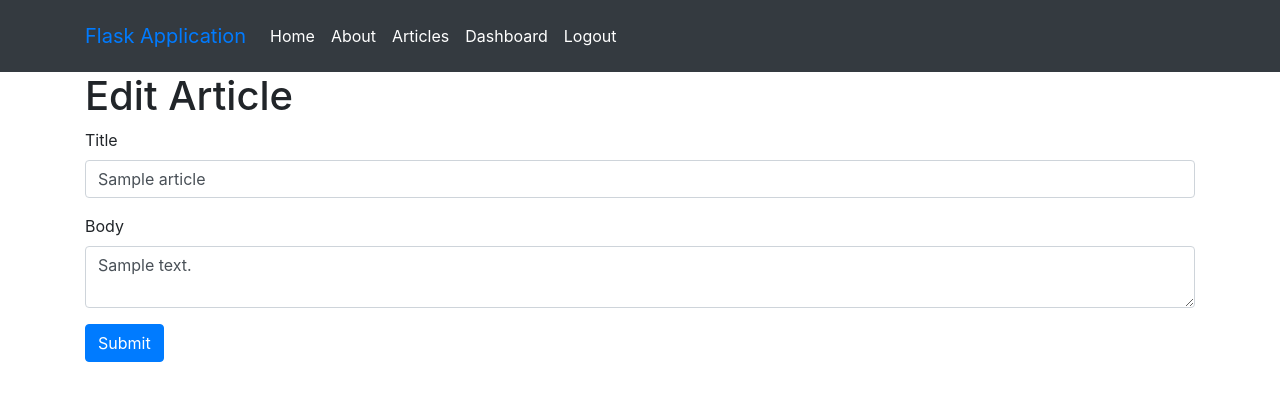
After one commit to mrpgmr67/python-flask-tests, a Flask app: page /edit_article/1 in a window 1280 px wide. The commit adds this page. Shown: the top 401 px of the page. Run offline with Flask 2, Linux system fonts and the light colour scheme; the visitor is signed in with stand-in values (Sample User, id 1); tables that the repository leaves empty or names only in its code hold one stand-in row (values such as "Sample post"); some libraries are stand-ins or nearby versions.

Commit message:
Lesson 5 Deletes

```diff
--- a/app.py
+++ b/app.py
@@ -207,6 +207,65 @@ def add_article():
 
     return render_template('add_article.html', form=form)
 
+# Edit Article
+@app.route('/edit_article/<string:id>', methods=['GET', 'POST'])
+@is_logged_in
+def edit_article(id):
+    # Create cursor
+    cur = mysql.connection.cursor()
+
+    # Get article by id
+    result = cur.execute("SELECT * FROM articles WHERE id = %s", [id])
+
+    article = cur.fetchone()
+
+    # Get form
+    form = ArticleForm(request.form)
+
+    # Populate article form fields
+    form.title.data = article['title']
+    form.body.data = article['body']
+
+    if request.method == 'POST' and form.validate():
+        title = request.form['title']
+        body = request.form['body']
+
+        # Create Cursor
+        cur = mysql.connection.cursor()
+
+        # Execute
+        cur.execute("UPDATE articles SET title=%s, body=%s WHERE id = %s", (title, body, id))
+
+        # Commit to DB
+        mysql.connection.commit()
+
+        # Close connection
+        cur.close()
+
+        flash('Article Updated', 'success')
+
+        return redirect(url_for('dashboard'))
+
+    return render_template('edit_article.html', form=form)
+
+# Delete Article
+@app.route('/delete_article/<string:id>', methods=['POST'])
+@is_logged_in
+def delete_article(id):
+    # Create cursor
+    cur = mysql.connection.cursor()
+
+    # Execute
+    cur.execute("DELETE FROM articles WHERE id = %s", [id])
+
+    # Commit to DB
+    mysql.connection.commit()
+
+    # Close connection
+    cur.close()
+    flash('Article Deleted', 'success')
+    return redirect(url_for('dashboard'))
+
 # Main Program Execution
 if __name__ == '__main__':
     app.secret_key='secret123'
--- /dev/null
+++ b/templates/edit_article.html
@@ -0,0 +1,15 @@
+{% extends 'layout.html' %}
+
+{% block body %}
+    <h1>Edit Article</h1>
+    {% from "includes/_formhelpers.html" import render_field %}
+    <form method = "POST" action="">
+        <div class="form-group">
+            {{ render_field(form.title, class_ = "form-control") }}
+        </div>
+        <div class="form-group">
+            {{ render_field(form.body, class_ = "form-control", id="editor") }}
+        </div>
+        <p><input class="btn btn-primary" type="submit" value="Submit" />
+    </form>
+{% endblock %}
```
Also changed, not shown: templates/dashboard.html (+6 -1 lines), templates/delete_article.html (added).
